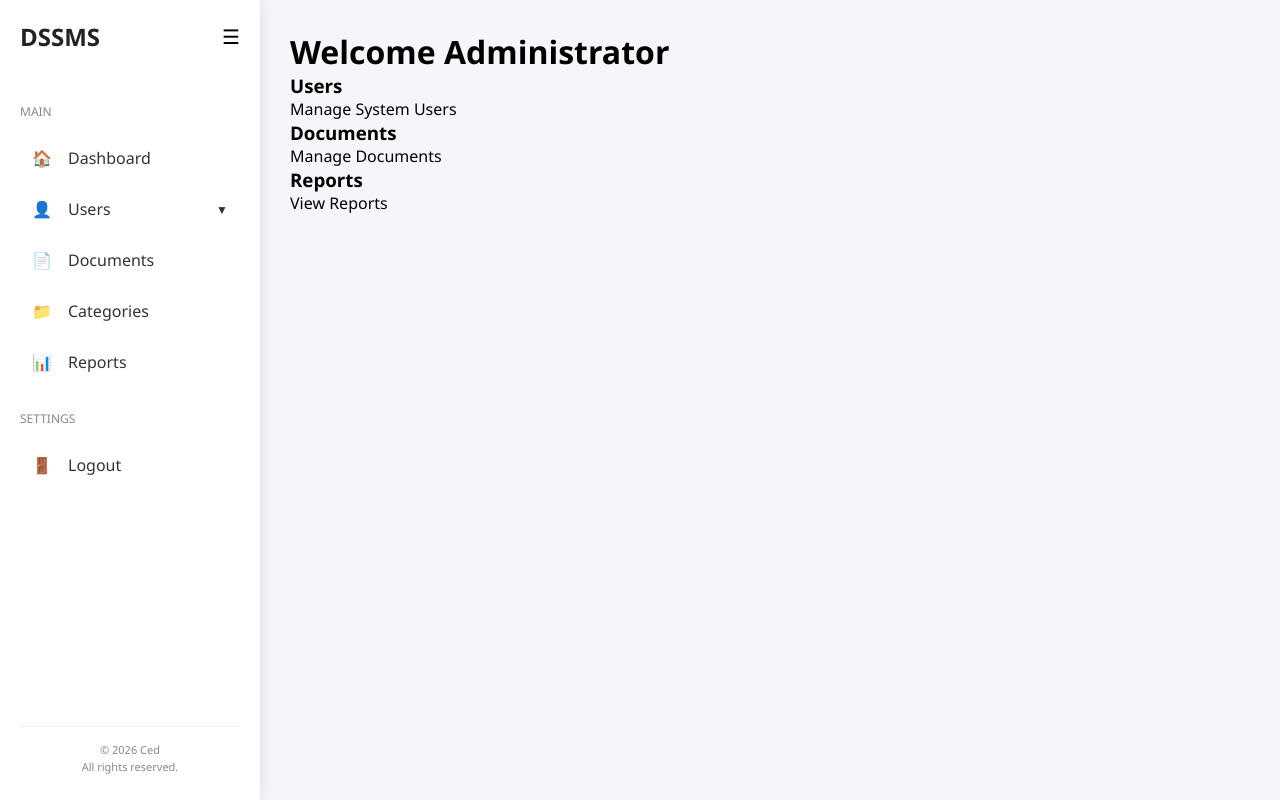
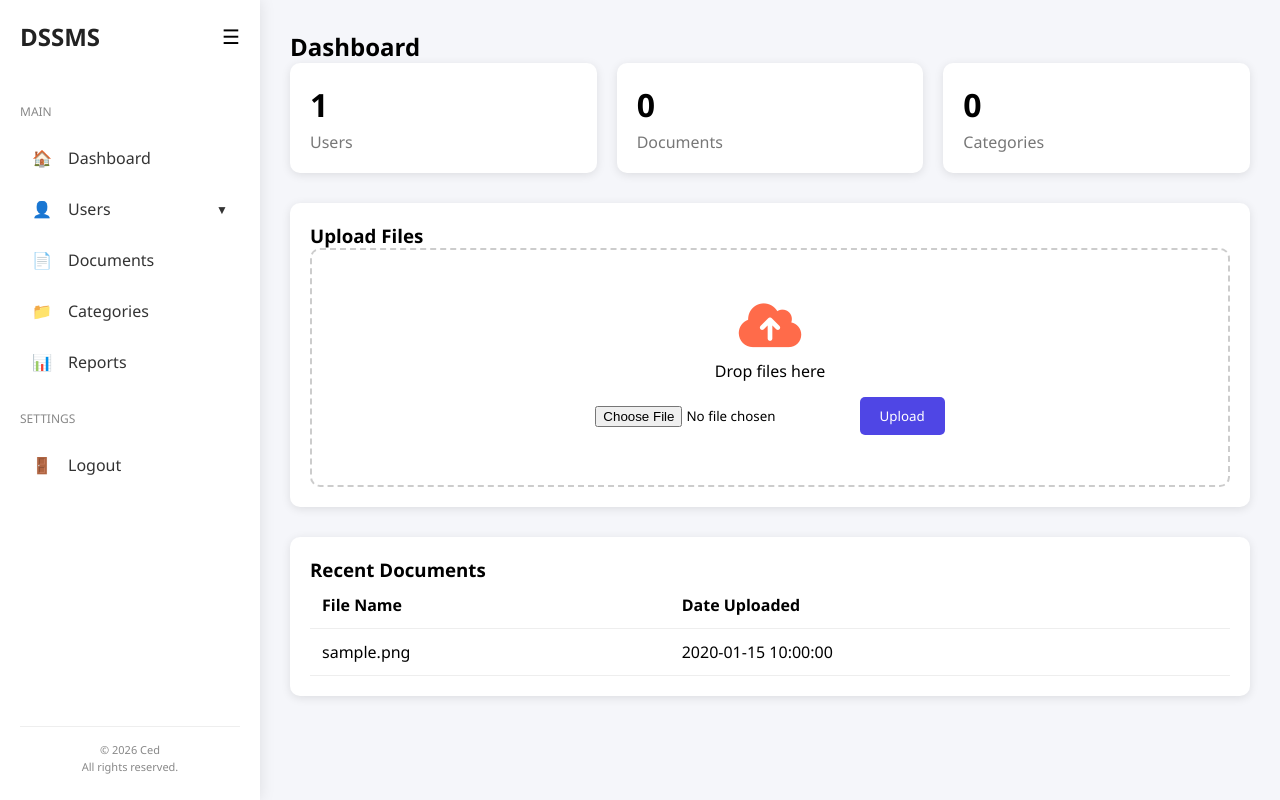
Before and after one commit to Cedrick13/DSSMS, a PHP site: page /dashboard.php in a window 1280 px wide. Run offline with PHP 8.4, Linux system fonts and the light colour scheme; the visitor is signed in with stand-in values (Sample User, id 1); tables that the repository leaves empty or names only in its code hold one stand-in row (values such as "Sample post").

Commit message:
Update UI Dashboard

```diff
--- a/assets/css/dashboard.css
+++ b/assets/css/dashboard.css
@@ -8,6 +8,85 @@
 body{
     display:flex;
     background:#f5f6fa;
+}
+
+/* Dashboard */
+.main-content{
+    padding:20px;
+}
+
+.dashboard-cards{
+    display:flex;
+    gap:20px;
+    margin-bottom:30px;
+}
+
+.dashboard-card{
+    flex:1;
+    background:#fff;
+    padding:20px;
+    border-radius:10px;
+    box-shadow:0 2px 10px rgba(0,0,0,.1);
+}
+
+.dashboard-card h1{
+    margin:0;
+    font-size:32px;
+}
+
+.dashboard-card p{
+    color:#777;
+    margin-top:5px;
+}
+
+.upload-section{
+    background:#fff;
+    padding:20px;
+    border-radius:10px;
+    box-shadow:0 2px 10px rgba(0,0,0,.1);
+    margin-bottom:30px;
+}
+
+.upload-box{
+    border:2px dashed #ccc;
+    padding:50px;
+    text-align:center;
+    border-radius:10px;
+}
+
+.upload-box i{
+    font-size:50px;
+    color:#ff6b4a;
+    margin-bottom:10px;
+}
+
+.upload-box button{
+    margin-top:15px;
+    padding:10px 20px;
+    border:none;
+    background:#4f46e5;
+    color:white;
+    border-radius:5px;
+    cursor:pointer;
+}
+
+.recent-files{
+    background:#fff;
+    padding:20px;
+    border-radius:10px;
+    box-shadow:0 2px 10px rgba(0,0,0,.1);
+}
+
+.recent-files table{
+    width:100%;
+    border-collapse:collapse;
+}
+
+.recent-files th,
+.recent-files td{
+    padding:12px;
+    border-bottom:1px solid #eee;
+    text-align:left;
 }
 
 .sidebar{
--- a/dashboard.php
+++ b/dashboard.php
@@ -6,29 +6,99 @@ if (!isset($_SESSION['user_id'])) {
     exit();
 }
 
+include 'config/database.php';
+
+// Counts
+$totalUsers = mysqli_fetch_assoc(mysqli_query($conn, "SELECT COUNT(*) AS total FROM users"))['total'];
+$totalDocuments = 0;
+$totalCategories = 0;
+
 include 'includes/header.php';
 include 'includes/sidebar.php';
 ?>
 
 <div class="main-content">
-    <h1>Welcome Administrator</h1>
 
-    <div class="cards">
-        <div class="card">
-            <h3>Users</h3>
-            <p>Manage System Users</p>
+    <h2>Dashboard</h2>
+
+    <!-- Statistics -->
+    <div class="dashboard-cards">
+
+        <div class="dashboard-card">
+            <h1><?= $totalUsers ?></h1>
+            <p>Users</p>
         </div>
 
-        <div class="card">
-            <h3>Documents</h3>
-            <p>Manage Documents</p>
+        <div class="dashboard-card">
+            <h1><?= $totalDocuments ?></h1>
+            <p>Documents</p>
         </div>
 
-        <div class="card">
-            <h3>Reports</h3>
-            <p>View Reports</p>
+        <div class="dashboard-card">
+            <h1><?= $totalCategories ?></h1>
+            <p>Categories</p>
         </div>
+
     </div>
+
+    <!-- Upload Area -->
+    <div class="upload-section">
+        <h3>Upload Files</h3>
+
+        <form action="modules/documents/upload.php"
+              method="POST"
+              enctype="multipart/form-data">
+
+            <div class="upload-box">
+                <i class="fas fa-cloud-upload-alt"></i>
+                <p>Drop files here</p>
+
+                <input type="file"
+                       name="document"
+                       required>
+
+                <button type="submit">
+                    Upload
+                </button>
+            </div>
+
+        </form>
+    </div>
+
+    <!-- Recent Files -->
+    <div class="recent-files">
+
+        <h3>Recent Documents</h3>
+
+        <table>
+            <thead>
+                <tr>
+                    <th>File Name</th>
+                    <th>Date Uploaded</th>
+                </tr>
+            </thead>
+
+            <tbody>
+
+            <?php
+            $query = mysqli_query($conn,
+                "SELECT * FROM documents
+                 ORDER BY id DESC
+                 LIMIT 5");
+
+            while($row = mysqli_fetch_assoc($query)){
+            ?>
+                <tr>
+                    <td><?= $row['file_name']; ?></td>
+                    <td><?= $row['upload_date']; ?></td>
+                </tr>
+            <?php } ?>
+
+            </tbody>
+        </table>
+
+    </div>
+
 </div>
 
 <?php include 'includes/footer.php'; ?>
```
